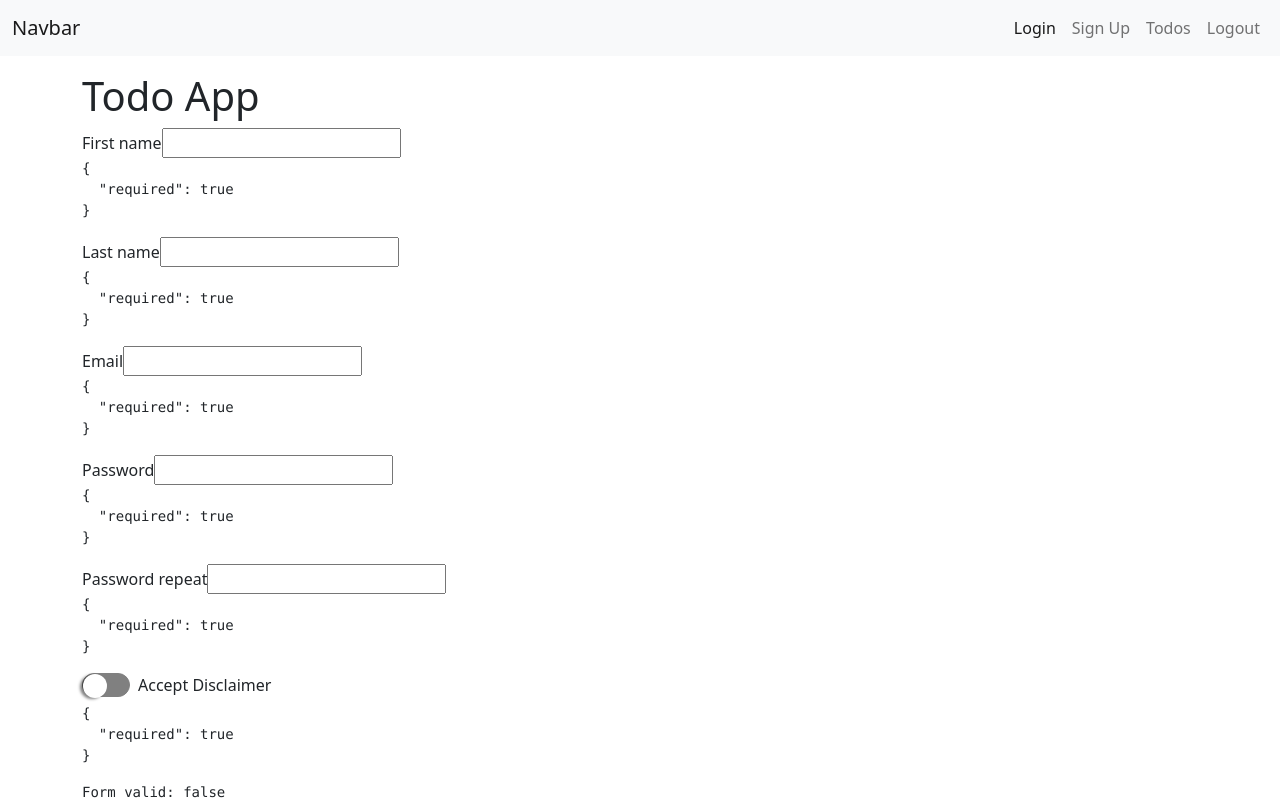
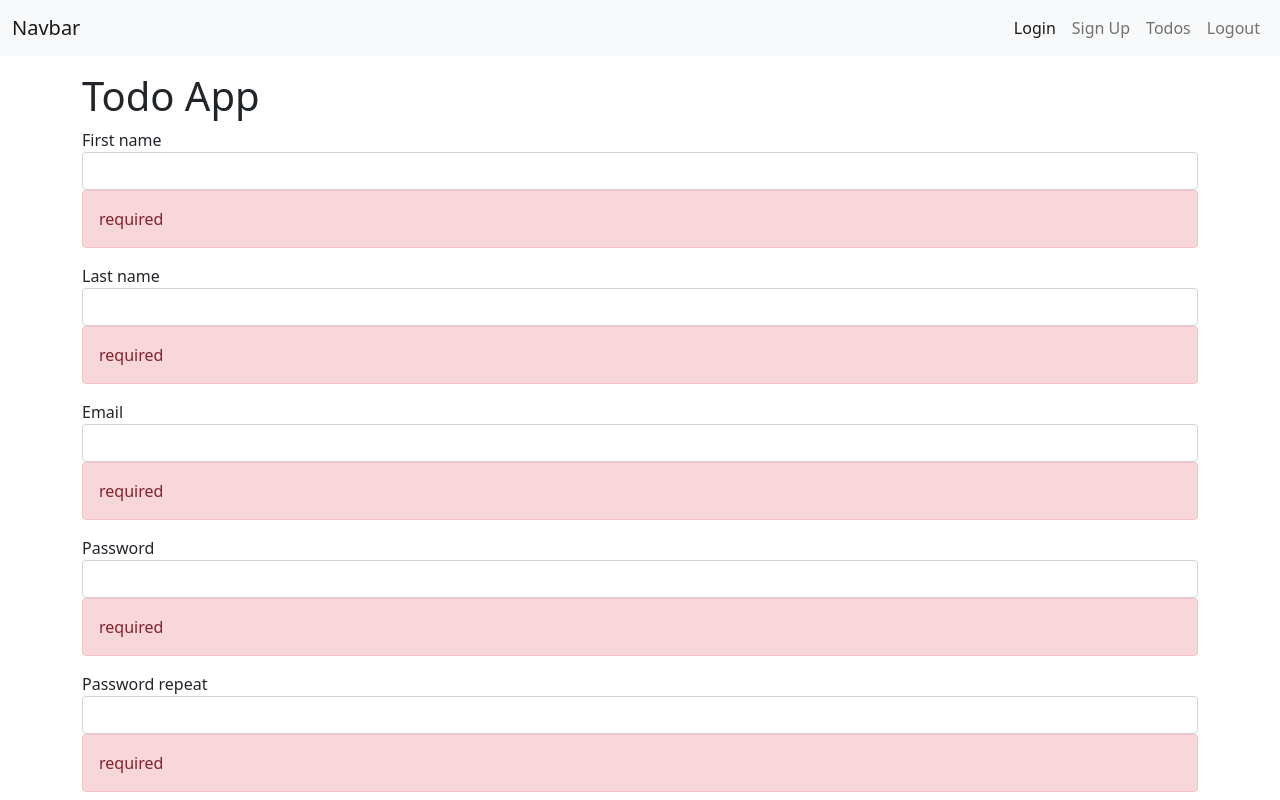
Before and after one commit to GiovanniBattista/todo-app, an Angular app: page /sign-up in a window 1280 px wide. Shown: the top 800 px of the page. Built offline with nearby package versions, Linux system fonts and the light colour scheme.

Commit message:
Kurstag 10: Teil 1 - cleanup

```diff
--- a/src/app/modules/shared/components/input-errors/input-errors.component.html
+++ b/src/app/modules/shared/components/input-errors/input-errors.component.html
@@ -1,3 +1,5 @@
 <div *ngIf="errors">
-  <pre>{{ errors | json }}</pre>
+  <div *ngFor="let error of errorsArray" class="alert alert-danger">
+      {{ error.name }}
+  </div>
 </div>
--- a/src/app/modules/shared/components/input-errors/input-errors.component.ts
+++ b/src/app/modules/shared/components/input-errors/input-errors.component.ts
@@ -6,13 +6,29 @@ import { ValidationErrors } from '@angular/forms';
   templateUrl: './input-errors.component.html',
   styleUrls: ['./input-errors.component.css']
 })
-export class InputErrorsComponent implements OnInit {
+export class InputErrorsComponent {
 
   @Input() errors: ValidationErrors | null | undefined;
 
   constructor() { }
 
-  ngOnInit(): void {
+  get errorsArray(): { name: string; payload?: any }[] {
+    /*ValidationErrors = [{
+      required, true,
+      minLength: { },
+    }] */
+
+    if (this.errors != null) {
+      const keys = Object.keys(this.errors);
+      return keys.map(key => {
+        return {
+          name: key,
+          payload: this.errors?.[key]
+        };
+      })
+    } else {
+      return [];
+    }
   }
 
 }
--- a/src/styles.scss
+++ b/src/styles.scss
@@ -13,12 +13,14 @@
 @import "~bootstrap/scss/nav";
 @import "~bootstrap/scss/navbar";
 
+@import "~bootstrap/scss/forms";
+@import "~bootstrap/scss/alert";
+@import "~bootstrap/scss/buttons";
+
 // @import "~bootstrap/scss/type";
 // @import "~bootstrap/scss/images";
 // @import "~bootstrap/scss/grid";
 // @import "~bootstrap/scss/tables";
-// @import "~bootstrap/scss/forms";
-// @import "~bootstrap/scss/buttons";
 // @import "~bootstrap/scss/transitions";
 // @import "~bootstrap/scss/dropdown";
 // @import "~bootstrap/scss/button-group";
@@ -28,7 +30,6 @@
 // @import "~bootstrap/scss/breadcrumb";
 // @import "~bootstrap/scss/pagination";
 // @import "~bootstrap/scss/badge";
-// @import "~bootstrap/scss/alert";
 // @import "~bootstrap/scss/progress";
 // @import "~bootstrap/scss/list-group";
 // @import "~bootstrap/scss/close";
```
